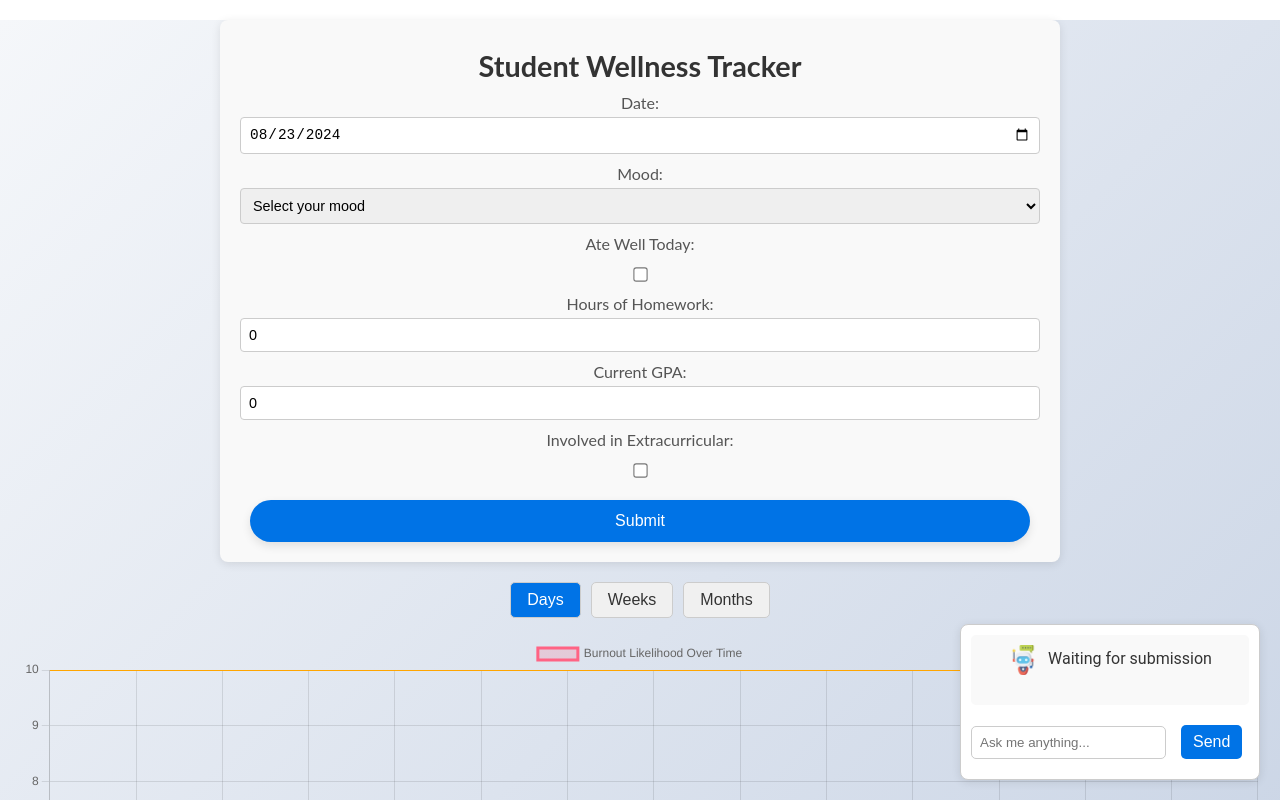
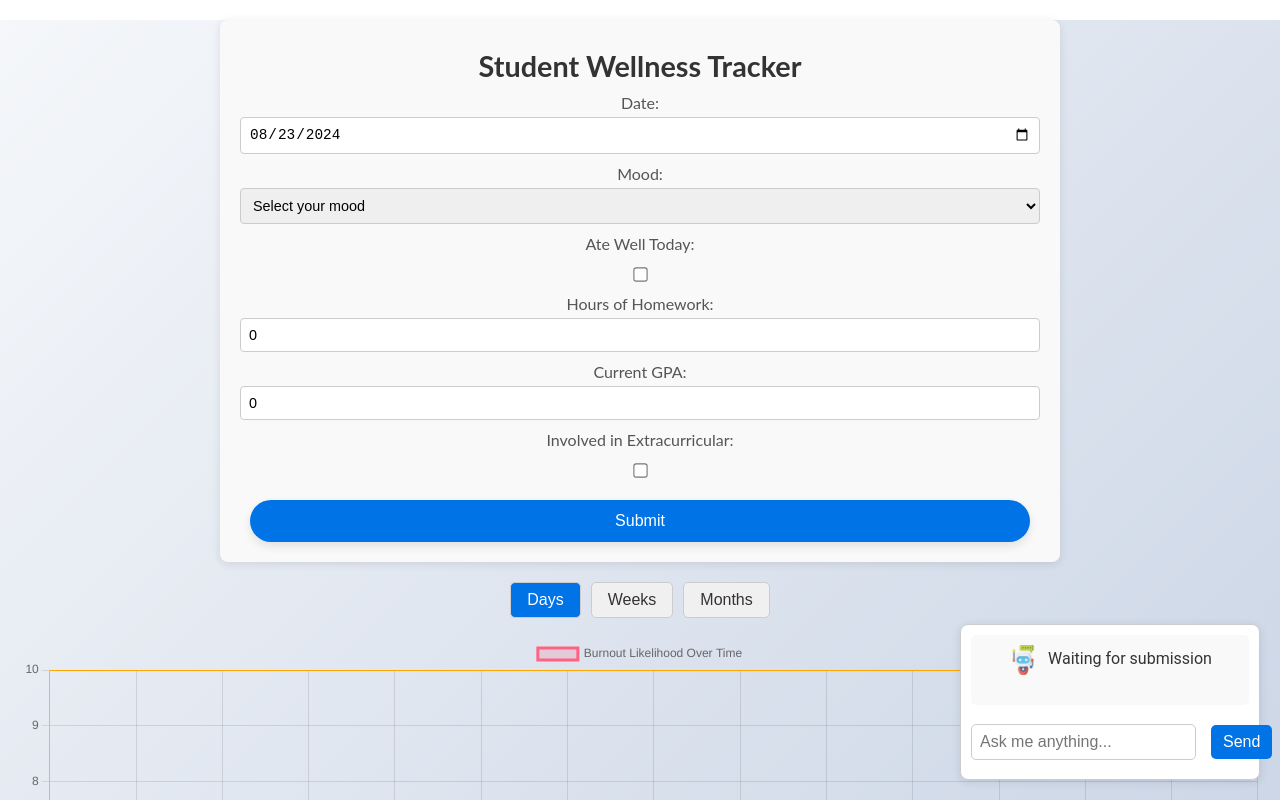
Before and after one commit to stephendyoungjr/StudentWellnessTracker, a React (Create React App) app in the folder frontend/: page / in a window 1280 px wide. Shown: the top 800 px of the page. Built offline with nearby package versions, Linux system fonts and the light colour scheme.

Commit message:
chatboxcss

```diff
--- a/frontend/src/components/Chatbox.css
+++ b/frontend/src/components/Chatbox.css
@@ -1,9 +1,9 @@
-/* Chatbox.css */
 .chatbox-container {
   position: fixed;
   bottom: 20px;
   right: 20px;
-    width: 300px;
+  width: 100%;
+  max-width: 300px;
   z-index: 1000;
 }
 
@@ -13,6 +13,7 @@
   border-radius: 8px;
   box-shadow: 0 2px 10px rgba(0, 0, 0, 0.1);
   padding: 10px;
+  animation: fadeIn 0.3s ease-in-out;
 }
 
 .chatbox-response {
@@ -23,6 +24,18 @@
   min-height: 50px;
   overflow-y: auto;
   max-height: 150px;
+  scrollbar-width: thin;
+  scrollbar-color: #ccc #f9f9f9;
+}
+
+/* Custom scrollbar */
+.chatbox-response::-webkit-scrollbar {
+  width: 6px;
+}
+
+.chatbox-response::-webkit-scrollbar-thumb {
+  background-color: #ccc;
+  border-radius: 5px;
 }
 
 .chatbox-form {
@@ -36,6 +49,13 @@
   border: 1px solid #ccc;
   border-radius: 5px;
   margin-right: 5px;
+  font-size: 1rem;
+  transition: border-color 0.2s ease-in-out;
+}
+
+.chatbox-input:focus {
+  border-color: #0073e6;
+  outline: none;
 }
 
 .chatbox-submit {
@@ -45,15 +65,27 @@
   border: none;
   border-radius: 5px;
   cursor: pointer;
+  transition: background-color 0.2s ease-in-out;
 }
 
 .chatbox-submit:hover {
   background-color: #005bb5;
 }
 
-  .chatbox-icon{
+.chatbox-submit:focus {
+  outline: none;
+  background-color: #004494;
+}
+
+.chatbox-icon {
   width: 30px;
   height: 30px;
   margin-right: 10px;
   vertical-align: middle;
 }
+
+/* Fade-in animation */
+@keyframes fadeIn {
+  from { opacity: 0; transform: translateY(10px); }
+  to { opacity: 1; transform: translateY(0); }
+}
```
Lines whose indentation alone changed are shown as unchanged.
